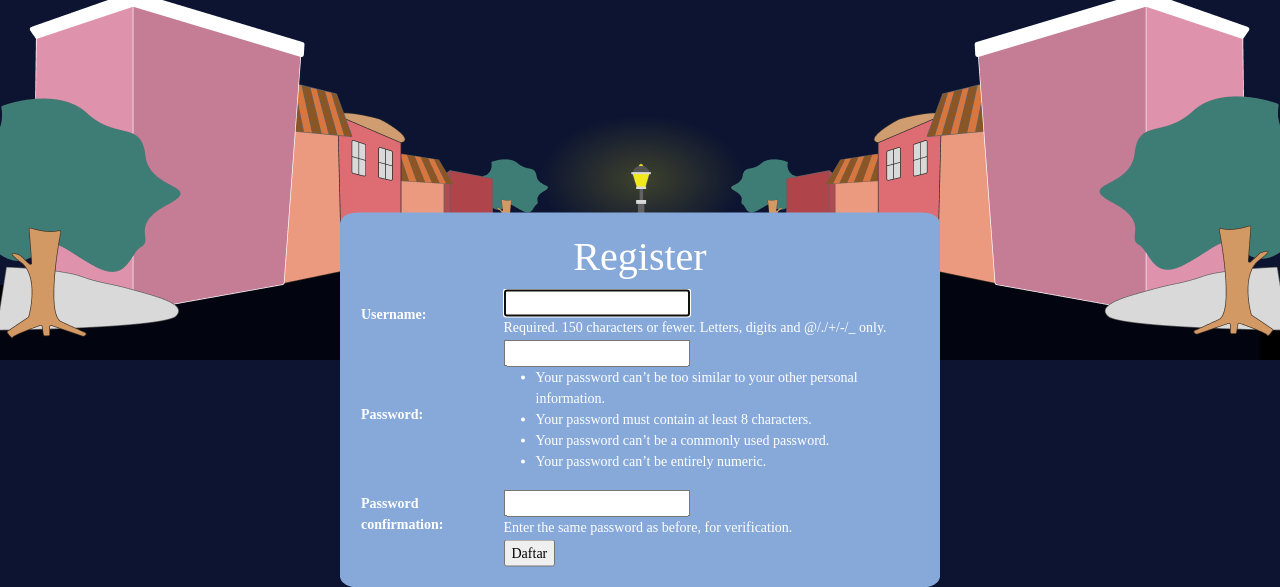
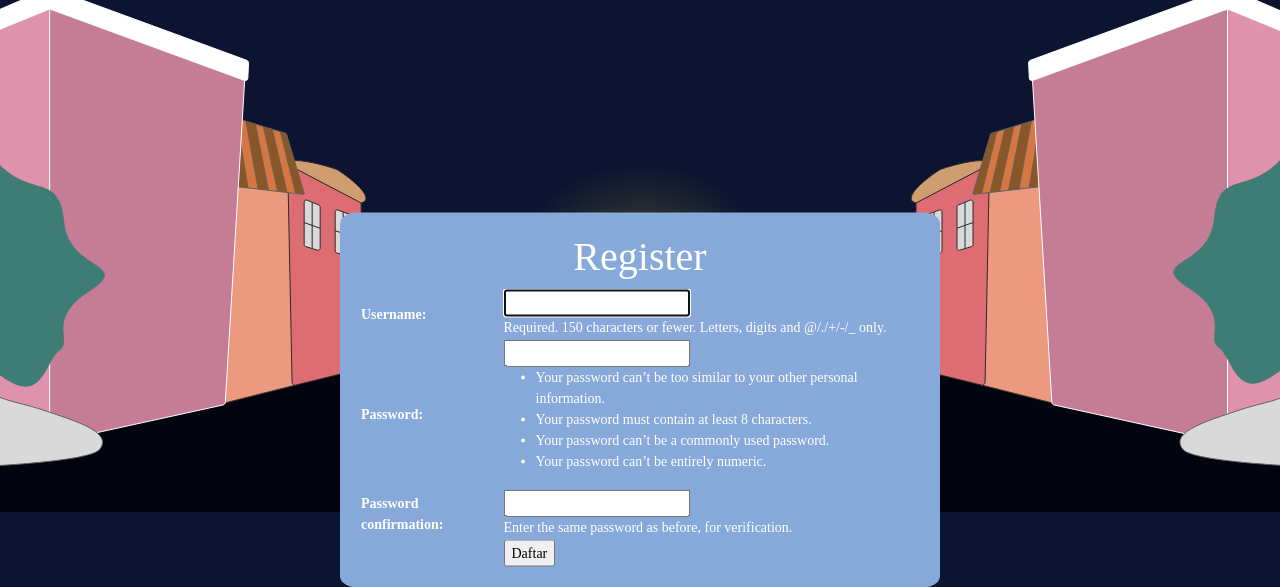
Before and after one commit to anishaputriq/shop-inventory, a Django app: page /register/ in a window 1280 px wide. Shown: the top 587 px of the page. Run offline with Django 4.2, Linux system fonts and the light colour scheme.

Commit message:
feat: gambar

```diff
--- a/main/templates/edit_product.html
+++ b/main/templates/edit_product.html
@@ -5,7 +5,7 @@
 {% block content %}
 <style>
     body{
-        background-image: url('https://raw.githubusercontent.com/anishaputriq/shop-inventory/main/gambar_website/register.png');
+        background-image: url('https://raw.githubusercontent.com/anishaputriq/shop-inventory/main/gambar_website/registersvg.svg');
         background-size: auto; /* Mengatur latar belakang agar mencakup seluruh area elemen */
         background-repeat: no-repeat; /* Menghindari pengulangan gambar jika elemen melebihi gambar */
         background-position: center;
--- a/main/templates/login.html
+++ b/main/templates/login.html
@@ -7,7 +7,7 @@
 {% block content %}
 <style>
     body{
-        background-image: url('https://raw.githubusercontent.com/anishaputriq/shop-inventory/main/gambar_website/login.png');
+        background-image: url('https://raw.githubusercontent.com/anishaputriq/shop-inventory/main/gambar_website/loginsvg.svg');
         background-size: auto; /* Mengatur latar belakang agar mencakup seluruh area elemen */
         background-repeat: no-repeat; /* Menghindari pengulangan gambar jika elemen melebihi gambar */
         background-position: center;
--- a/main/templates/register.html
+++ b/main/templates/register.html
@@ -7,9 +7,9 @@
 {% block content %}
 <style>
     body{
-        background-image: url('https://raw.githubusercontent.com/anishaputriq/shop-inventory/main/gambar_website/register.png');
-        background-size: auto; /* Mengatur latar belakang agar mencakup seluruh area elemen */
-        background-position: center;
+        background-image: url('https://raw.githubusercontent.com/anishaputriq/shop-inventory/main/gambar_website/registersvg.svg');
+        background-size:auto; /* Mengatur latar belakang agar mencakup seluruh area elemen */
+        background-position:center;
     }
     h1{
         text-align:center; /* Teks berada di tengah form login */
```
